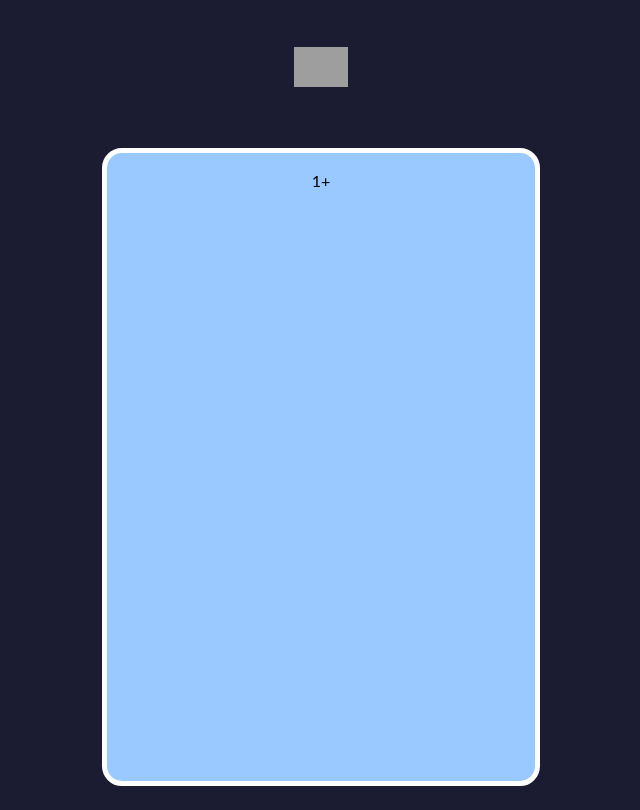
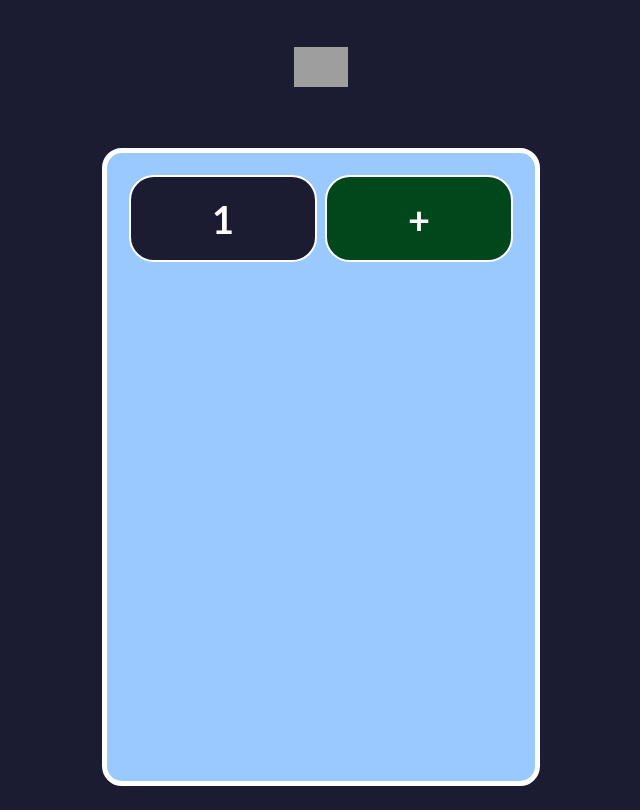
Before and after one commit to vmarialuzm/react-calculadora-interactiva-freecodecamp, a React (Create React App) app: page / in a window 1280 px wide. Shown: the whole page, without its empty margins (319-959 px from the left). Built offline with nearby package versions, Linux system fonts and the light colour scheme; grey boxes are pictures that could not be loaded.

Commit message:
Estilo para el botón

```diff
--- a/src/componentes/Boton.js
+++ b/src/componentes/Boton.js
@@ -1,4 +1,5 @@
 import React from 'react';
+import '../hojas-de-estilo/Boton.css'
 
 function Boton(props) {
 
--- /dev/null
+++ b/src/hojas-de-estilo/Boton.css
@@ -0,0 +1,20 @@
+.boton-contenedor {
+  height: 83px;
+  display: flex;
+  flex: 1 1;
+  justify-content: center;
+  align-items: center;
+  font-weight: bold;
+  font-size: 38px;
+  background-color: #1b1b32;
+  color: white;
+  border-radius: 25px;
+  border: 2px solid white;
+  margin: 4px;
+  cursor: pointer;
+  user-select: none;
+}
+
+.operador {
+  background-color: #00471b;
+}
```
